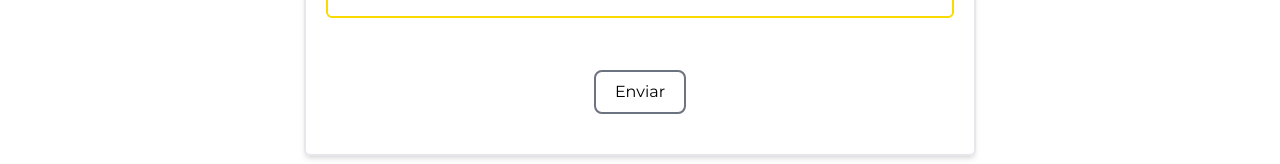
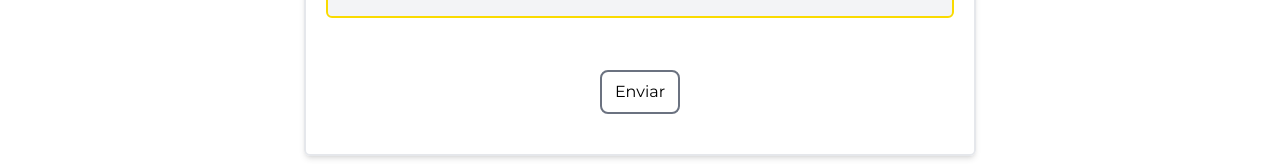
Before and after one commit to alejandrodiazpugh/diazpugh-homepage, a Next.js app: page /contacto in a window 1280 px wide. Shown: the part 896-1060 px from the top of the page. Built offline with nearby package versions, Linux system fonts and the light colour scheme.

Commit message:
WIP contactForm API

```diff
--- a/components/ContactForm.tsx
+++ b/components/ContactForm.tsx
@@ -1,6 +1,6 @@
-import React from "react";
-import { Formik, Field, Form, ErrorMessage } from "formik";
-import * as Yup from "yup";
+import React, { FormEvent } from 'react';
+import { Formik, Field, Form, ErrorMessage } from 'formik';
+import * as Yup from 'yup';
 
 type Props = {};
 
@@ -8,34 +8,48 @@ export default function ContactForm({}: Props) {
 	return (
 		<Formik
 			initialValues={{
-        firstName: "",
-        lastName: "",
-        email: "",
-        message: "",
+				firstName: '',
+				lastName: '',
+				email: '',
+				message: '',
 			}}
 			validationSchema={Yup.object({
 				firstName: Yup.string()
-          .max(15, "El campon debe tener 15 carácteres o menos")
-          .required("Campo Obligatorio"),
+					.max(15, 'El campon debe tener 15 carácteres o menos')
+					.required('Campo Obligatorio'),
 				lastName: Yup.string()
-          .max(30, "El campo debe tener 30 carácteres o menos.")
-          .required("Campo Obligatorio"),
+					.max(30, 'El campo debe tener 30 carácteres o menos.')
+					.required('Campo Obligatorio'),
 				email: Yup.string()
-          .email("Dirección de correo no válida")
-          .required("Campo Obligatorio"),
+					.email('Dirección de correo no válida')
+					.required('Campo Obligatorio'),
 				message: Yup.string()
-          .max(1000, "El mensaje no puede tener más de 1,000 carácteres.")
-          .required("Campo obligatorio"),
+					.max(
+						1000,
+						'El mensaje no puede tener más de 1,000 carácteres.'
+					)
+					.required('Campo obligatorio'),
 			})}
 			onSubmit={(values, { setSubmitting }) => {
-        setTimeout(() => {
-          alert(JSON.stringify(values, null, 2));
+				fetch('/api/contactFormApi', {
+					method: 'POST',
+					headers: {
+						'Content-Type': 'application/json',
+					},
+					body: JSON.stringify(values),
+				}).then((res) => {
+					console.log('Response received');
+					if (res.status === 200) {
+						console.log('Response Succeeded');
+					}
+				});
 				setSubmitting(false);
-        }, 400);
 			}}
 		>
 			{(formik) => (
 				<Form
+					action="/api/contactFormApi"
+					method="POST"
 					className="mx-auto grid w-full max-w-2xl grid-cols-2 place-content-center gap-3 rounded-md border-2 py-10 shadow-md"
 					onSubmit={formik.handleSubmit}
 				>
@@ -44,10 +58,10 @@ export default function ContactForm({}: Props) {
 							Nombre:
 						</label>
 						<Field
-                className="min-w-fit max-w-md rounded-t-md border-b-2 px-2 border-b-yellow bg-gray-100"
+							className="min-w-fit max-w-md rounded-t-md border-b-2 border-b-yellow bg-gray-100 px-2"
 							type="text"
 							id="firstName"
-                {...formik.getFieldProps("firstName")}
+							{...formik.getFieldProps('firstName')}
 						/>
 						<div className="h-8 text-xs text-red">
 							<ErrorMessage name="firstName" />
@@ -58,44 +72,53 @@ export default function ContactForm({}: Props) {
 							Apellido:
 						</label>
 						<Field
-                className="min-w-fit px-2 bg-gray-100 rounded-t-md max-w-md border-b-2 border-b-yellow"
+							className="min-w-fit max-w-md rounded-t-md border-b-2 border-b-yellow bg-gray-100 px-2"
 							type="text"
 							id="lastName"
-                {...formik.getFieldProps("lastName")}
+							{...formik.getFieldProps('lastName')}
 						/>
 						<div className="h-8 text-xs text-red">
 							<ErrorMessage name="lastName" />
 						</div>
 					</div>
-          <div className="flex flex-col px-5 gap-2 col-span-2 w-full mx-auto">
+					<div className="col-span-2 mx-auto flex w-full flex-col gap-2 px-5">
 						<label className="font-medium" htmlFor="email">
 							Correo Electrónico:
 						</label>
 						<Field
-              className="max-w-full px-2 bg-gray-100 rounded-t-md border-b-2 border-b-yellow"
+							className="max-w-full rounded-t-md border-b-2 border-b-yellow bg-gray-100 px-2"
 							type="email"
 							id="email"
-              {...formik.getFieldProps("email")}
+							{...formik.getFieldProps('email')}
 						/>
 						<div className="h-8 text-xs text-red">
 							<ErrorMessage name="email" />
 						</div>
 					</div>
-          <div className="flex flex-col gap-2 col-span-2 px-5">
+					<div className="col-span-2 flex flex-col gap-2 px-5">
 						<label className="font-medium" htmlFor="message">
 							Mensaje:
 						</label>
 						<Field
-              className="resize-none h-48 px-2 border-yellow rounded-md border-2"
+							className="h-48 resize-none rounded-md border-2 border-yellow bg-gray-100 px-2"
 							as="textarea"
 							id="textarea"
-              {...formik.getFieldProps("message")}
+							{...formik.getFieldProps('message')}
 						/>
 						<div className="h-8 text-xs text-red">
 							<ErrorMessage name="message" />
-            </div>{" "}
+						</div>{' '}
 					</div>
-          <button className="col-span-2 border-gray-500 border-2 mx-72 p-2 rounded-lg transition-all hover:scale-105 hover:text-gray-800 active:scale-95 hover:border-yellow" type="submit">Enviar</button>
+					<button
+						className={`col-span-2 mx-auto w-20 rounded-lg border-2 border-gray-500 p-2 transition-all ${
+							formik.isValid &&
+							'hover:scale-105 hover:border-yellow hover:text-gray-800 active:scale-95'
+						} `}
+						type="submit"
+						disabled={!(formik.isValid && formik.dirty)}
+					>
+						Enviar
+					</button>
 				</Form>
 			)}
 		</Formik>
--- /dev/null
+++ b/pages/api/contactFormApi.tsx
@@ -0,0 +1,12 @@
+import { NextApiRequest, NextApiResponse } from 'next';
+import React from 'react';
+
+export default function handler(req: NextApiRequest, res: NextApiResponse) {
+	const body = req.body;
+
+	if (!body.firstName || !body.lastName || !body.email || !body.message) {
+		return res.status(400).json({ data: 'Information missing in request' });
+	}
+	console.log(body);
+	res.status(200).json({ data: body });
+}
--- a/utils/page.tsx
+++ /dev/null
@@ -1,3 +0,0 @@
-import { useRouter } from 'next/router';
-
-export default function checkPage() {}
```
Lines whose indentation alone changed are shown as unchanged.
